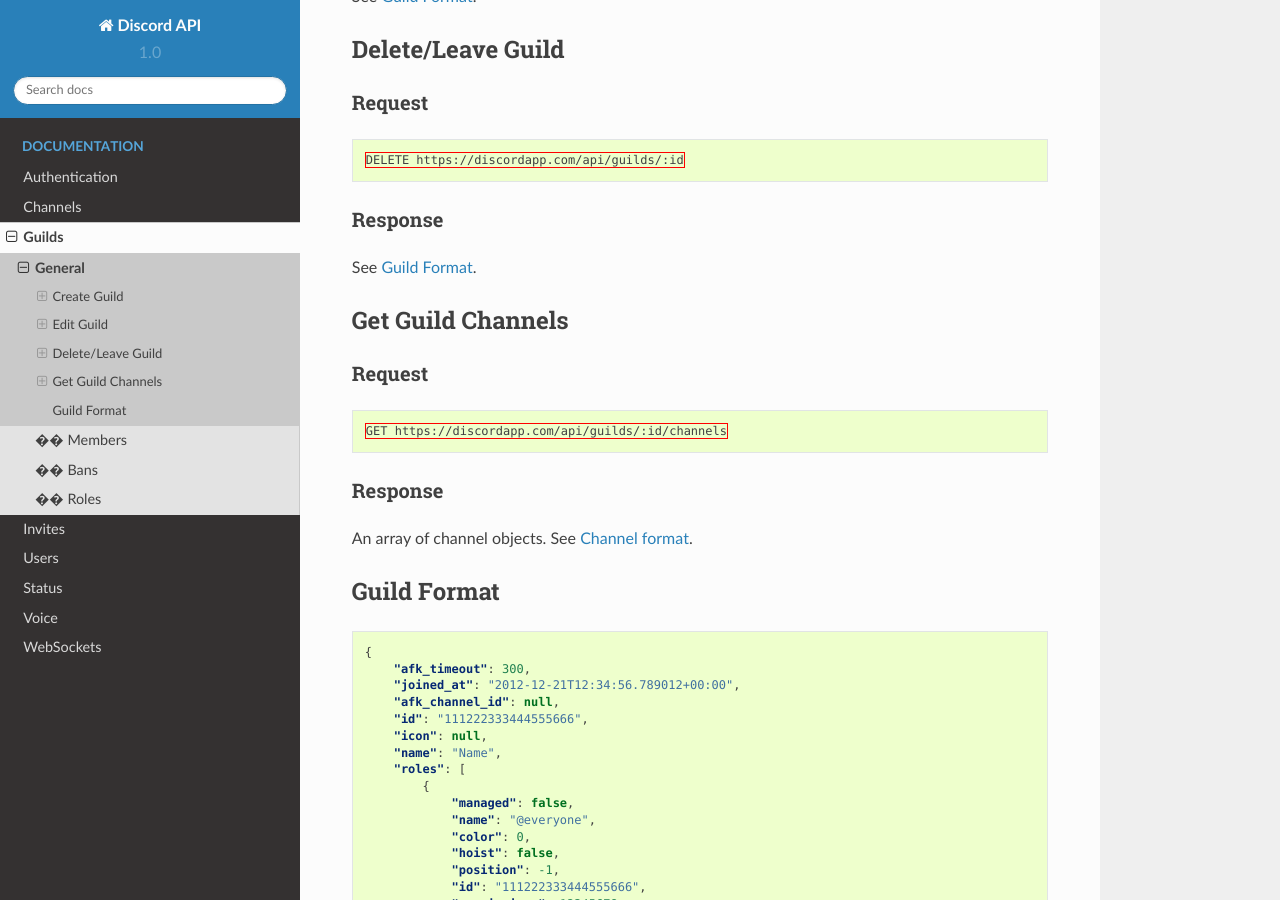
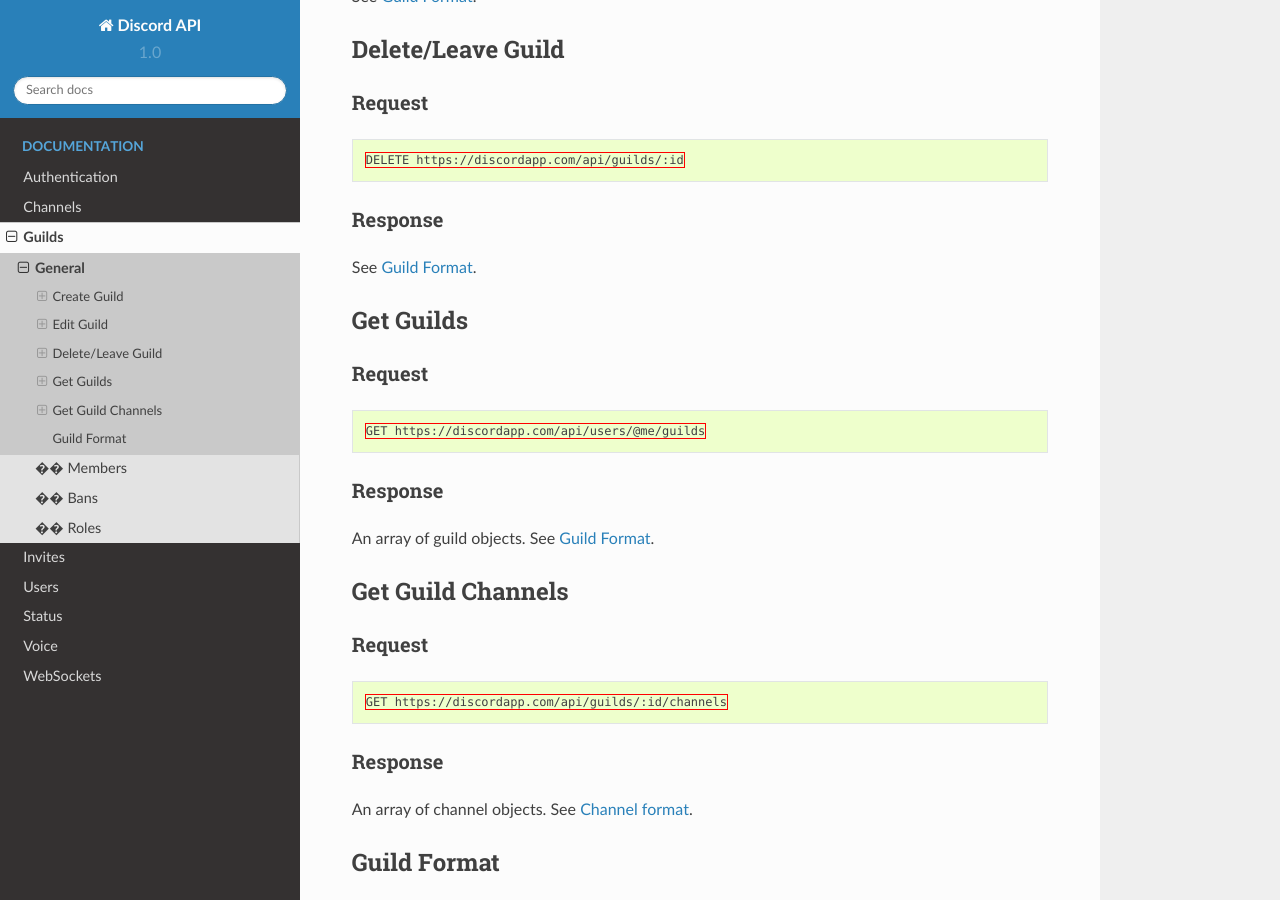
Before and after one commit to DiscordAPI/docs, a Sphinx documentation site: the page built from docs/reference/guilds/general.rst, in a window 1280 px wide and 900 px high, scrolled down 1061 px. Built offline with Sphinx 7.4.7 and the Read the Docs theme 2.0.0, drawn with Linux system fonts in a browser that asks for light colours.

Commit message:
Added get guilds

```diff
--- a/docs/reference/guilds/general.rst
+++ b/docs/reference/guilds/general.rst
@@ -74,6 +74,23 @@
 
 
 
+Get Guilds
+----------
+
+Request
+~~~~~~~
+
+.. code-block:: http
+
+    GET https://discordapp.com/api/users/@me/guilds
+
+Response
+~~~~~~~~
+
+An array of guild objects. See `Guild Format`_.
+
+
+
 Get Guild Channels
 ------------------
 
```
